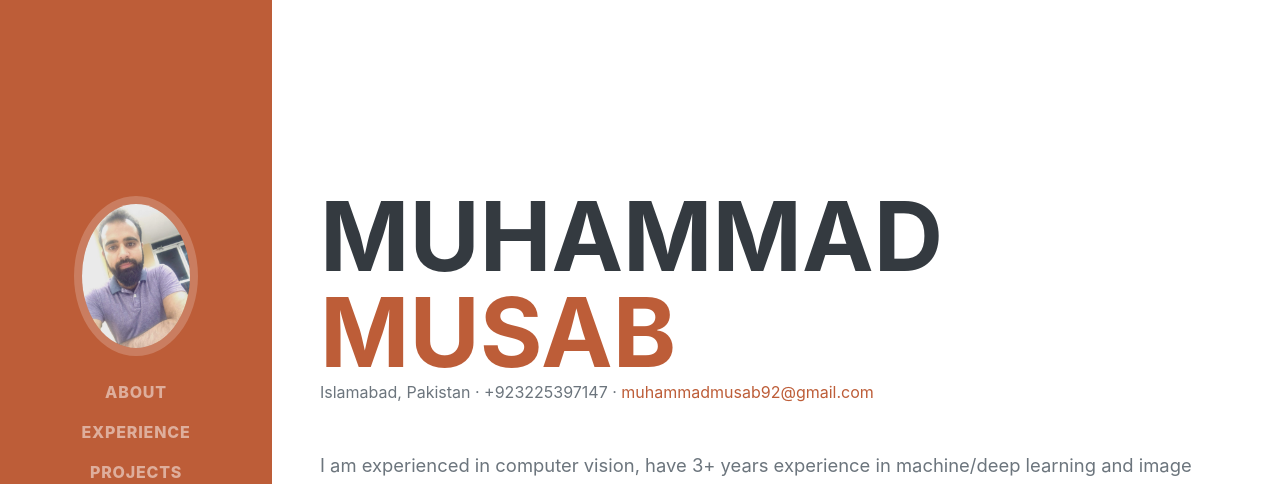
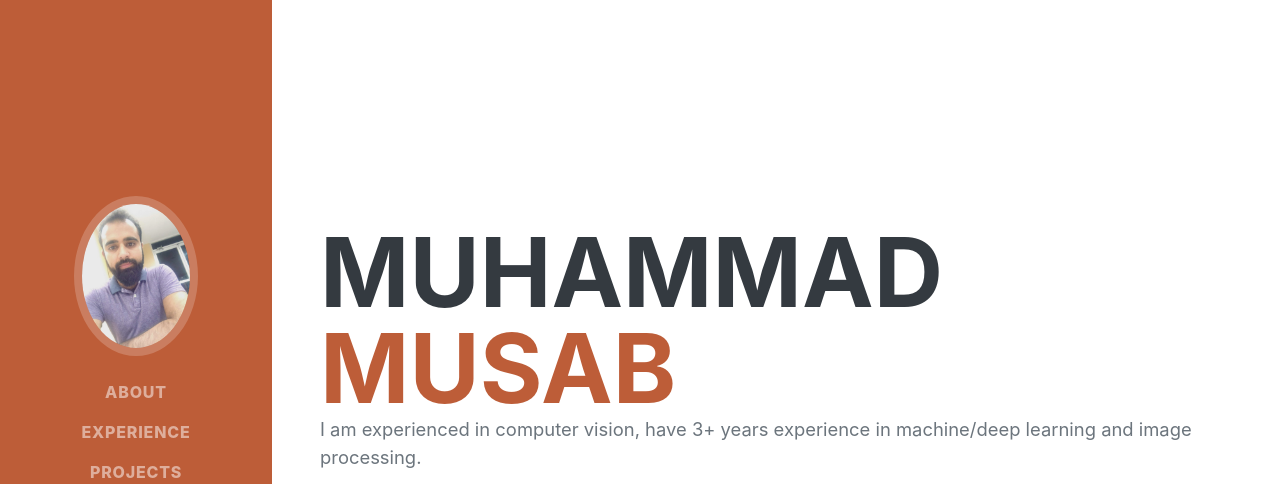
Before and after one commit to mmusab/mmusab.github.io, a plain HTML site: page index.html in a window 1280 px wide. Shown: the top 484 px of the page. Drawn offline with nearby package versions, Linux system fonts and the light colour scheme; a web font is replaced by a local one.

Commit message:
Update index.html

```diff
--- a/index.html
+++ b/index.html
@@ -43,10 +43,6 @@
                         Muhammad
                         <span class="text-primary">Musab</span>
                     </h1>
-                    <div class="mb-5">
-                        Islamabad, Pakistan · +923225397147 ·
-                        <a href="muhammadmusab92@gmail.com">muhammadmusab92@gmail.com</a>
-                    </div>
                     <p class="lead mb-5">I am experienced in computer vision, have 3+ years experience in machine/deep learning and image processing.</p>
                     <div class="social-icons">
                         <a class="social-icon" href="https://www.linkedin.com/in/muhammad-musab"><i class="fab fa-linkedin-in"></i></a>
```
